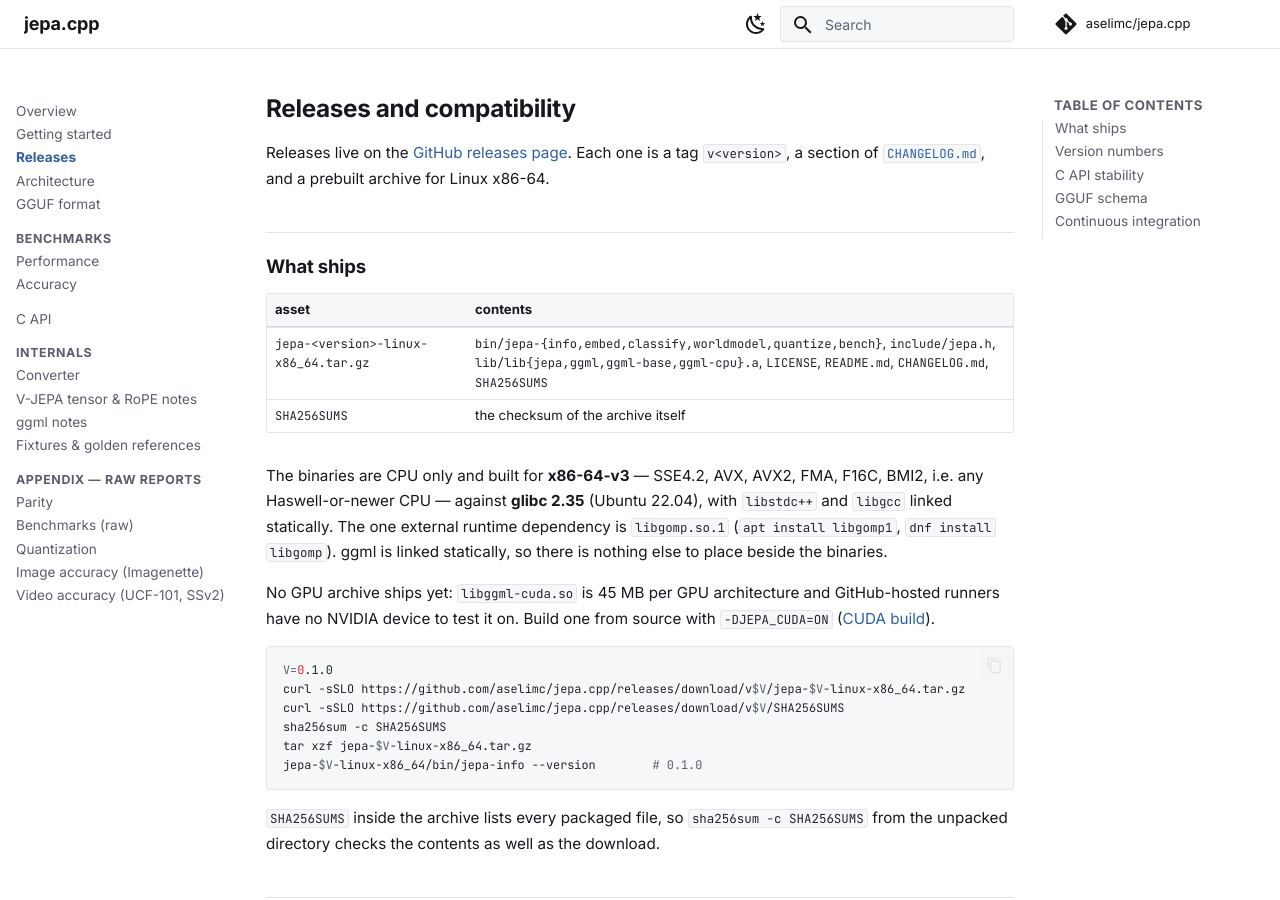
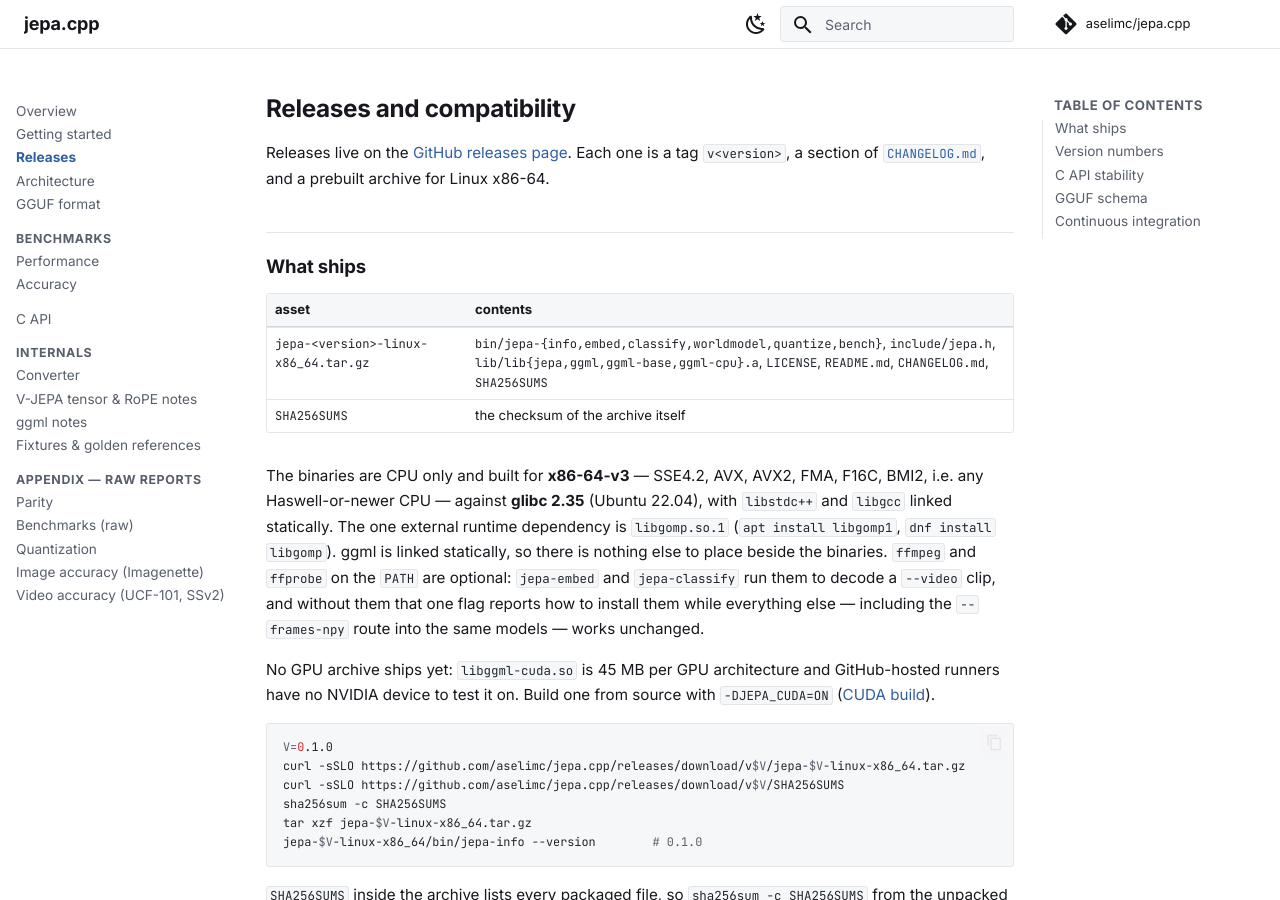
Before and after one commit to aselimc/jepa.cpp, an MkDocs documentation site: the page built from docs/releases.md, in a window 1280 px wide and 900 px high. Built offline with MkDocs 1.6.1 and Material for MkDocs 9.7.7, drawn with Linux system fonts in a browser that asks for light colours; comment, search, counter and statistics services are not loaded.

Commit message:
Record --video in the changelog and the release contract
The release page lists what a downloaded binary needs beside it; ffmpeg belongs there as the
optional extra it is — present, --video decodes a clip; absent, that flag says how to install
it and everything else, the .npy route included, is unchanged. The CHANGELOG gets an
Unreleased entry, and the MSVC /bigobj comment gains tests/test-video.cpp, the third
translation unit that includes json.hpp.

```diff
--- a/CMakeLists.txt
+++ b/CMakeLists.txt
@@ -37,7 +37,8 @@
 # --- compiler flags ----------------------------------------------------------
 # MSVC does not speak the GCC/Clang warning spellings, needs /utf-8 for these UTF-8 sources and
 # /bigobj for the translation units that include third_party/json.hpp (tools/jepa-worldmodel.cpp,
-# tests/test-parity.cpp), which otherwise overflow the object file's section limit (C1128).
+# tests/test-parity.cpp, tests/test-video.cpp), which otherwise overflow the object file's section
+# limit (C1128).
 if(MSVC)
   add_compile_options(/utf-8 /bigobj)
   set(JEPA_WARN_FLAGS /W3)
--- a/docs/releases.md
+++ b/docs/releases.md
@@ -15,7 +15,9 @@
 Haswell-or-newer CPU — against **glibc 2.35** (Ubuntu 22.04), with `libstdc++` and `libgcc` linked
 statically. The one external runtime dependency is `libgomp.so.1` (`apt install libgomp1`,
 `dnf install libgomp`). ggml is linked statically, so there is nothing else to place beside the
-binaries.
+binaries. `ffmpeg` and `ffprobe` on the `PATH` are optional: `jepa-embed` and `jepa-classify` run
+them to decode a `--video` clip, and without them that one flag reports how to install them while
+everything else — including the `--frames-npy` route into the same models — works unchanged.
 
 No GPU archive ships yet: `libggml-cuda.so` is 45 MB per GPU architecture and GitHub-hosted runners
 have no NVIDIA device to test it on. Build one from source with `-DJEPA_CUDA=ON`
```
Also changed, not shown: CHANGELOG.md (+11 -0 lines).
